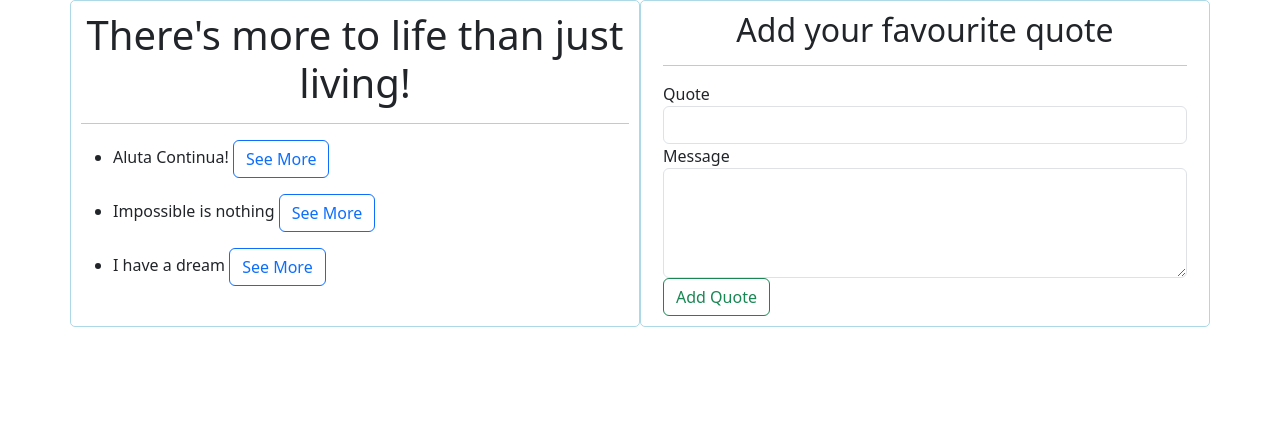
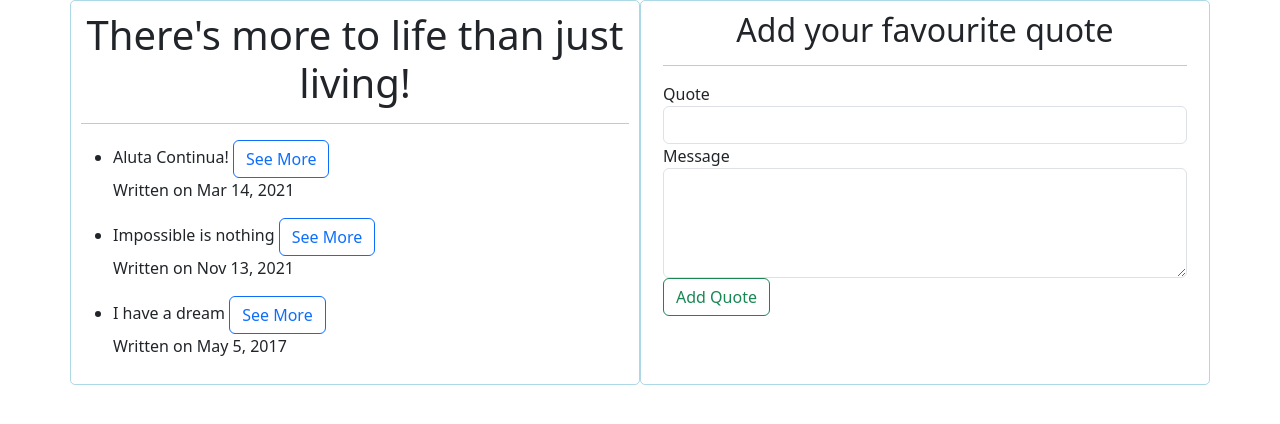
Before and after one commit to NIelsen-Mudaki/Quota, an Angular app: page / in a window 1280 px wide. Shown: the top 424 px of the page. Built offline with nearby package versions, Linux system fonts and the light colour scheme.

Commit message:
add date pipe

```diff
--- a/src/app/app.module.ts
+++ b/src/app/app.module.ts
@@ -7,13 +7,15 @@ import { QuoteComponent } from './quote/quote.component';
 import { QuoteDetailComponent } from './quote-detail/quote-detail.component';
 import { QuoteFormComponent } from './quote-form/quote-form.component';
 import { FormsModule } from '@angular/forms';
+import { DateMarkerPipe } from './date-marker.pipe';
 
 @NgModule({
   declarations: [
     AppComponent,
     QuoteComponent,
     QuoteDetailComponent,
-    QuoteFormComponent
+    QuoteFormComponent,
+    DateMarkerPipe
   ],
   imports: [
     BrowserModule,
--- /dev/null
+++ b/src/app/date-marker.pipe.ts
@@ -0,0 +1,12 @@
+import { Pipe, PipeTransform } from '@angular/core';
+
+@Pipe({
+  name: 'dateMarker'
+})
+export class DateMarkerPipe implements PipeTransform {
+
+  transform(value: unknown, ...args: unknown[]): unknown {
+    return null;
+  }
+
+}
--- a/src/app/quote-form/quote-form.component.ts
+++ b/src/app/quote-form/quote-form.component.ts
@@ -8,7 +8,7 @@ import {Quote} from '../quote'
 })
 export class QuoteFormComponent implements OnInit {
 
-  newQuote = new Quote("", "");
+  newQuote = new Quote("", "", new Date());
   @Output() addQuote = new EventEmitter<Quote>();
 
   submitQuote() {
--- a/src/app/quote.ts
+++ b/src/app/quote.ts
@@ -1,6 +1,6 @@
 export class Quote {
     showDescription:boolean;
-    constructor(public name: string,public description:string){
+    constructor(public name: string,public description:string, public getDate:Date){
         this.showDescription = false;
     }
 }
--- a/src/app/quote/quote.component.html
+++ b/src/app/quote/quote.component.html
@@ -10,8 +10,10 @@
                     <li>
                         {{quote.name}}
                         <button (click)= 'toggleDetails(i)' class="btn btn-outline-primary">See More</button>
-                        <app-quote-detail *ngIf = 'quote.showDescription' [quote]= 'quote' (isComplete) = 'deleteQuote($event,i)' ></app-quote-detail>
+                        <app-quote-detail *ngIf = 'quote.showDescription' [quote]= 'quote' (isComplete) = 'deleteQuote($event,i)' ></app-quote-detail><br>
+                        Written on {{quote.getDate|date}}
                     </li>
+
                 </ul>
             </div>
         </div>
--- a/src/app/quote/quote.component.ts
+++ b/src/app/quote/quote.component.ts
@@ -9,9 +9,9 @@ import {Quote} from '../quote';
 export class QuoteComponent implements OnInit {
 
   quotes:Quote[] = [
-    new Quote('Aluta Continua!','Do not stop working to achieve what you want.'),
-    new Quote('Impossible is nothing', 'You can not be stopped!'),
-    new Quote('I have a dream', 'Dream on youngblood!!')
+    new Quote('Aluta Continua!','Do not stop working to achieve what you want.', new Date(2021, 2, 14)),
+    new Quote('Impossible is nothing', 'You can not be stopped!', new Date(2021, 10, 13)),
+    new Quote('I have a dream', 'Dream on youngblood!!', new Date(2017, 4, 5))
   ];
 
   toggleDetails(index:number) {
@@ -31,7 +31,6 @@ export class QuoteComponent implements OnInit {
 
   addNewQuote(quote: Quote){
     let quoteLength = this.quotes.length;
-
     this.quotes.push(quote);
   }
 
```
Also changed, not shown: 1 other file (tests, documents, lock files or other folders).
